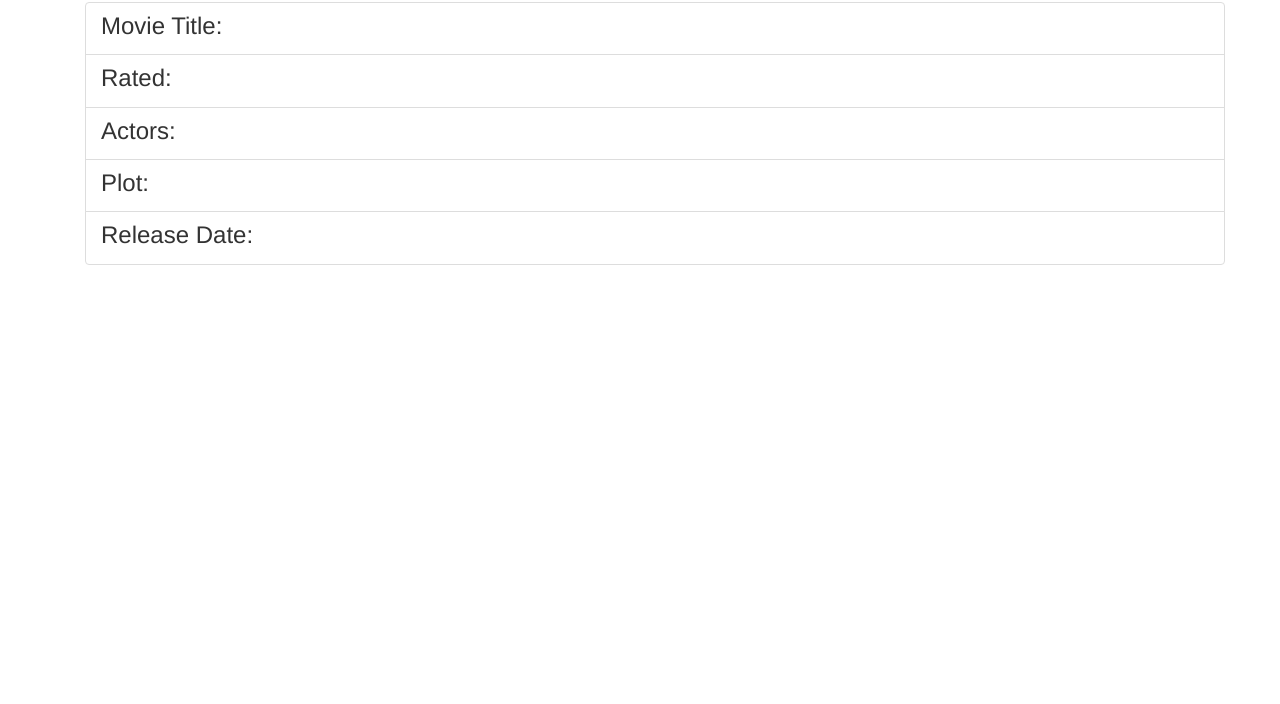
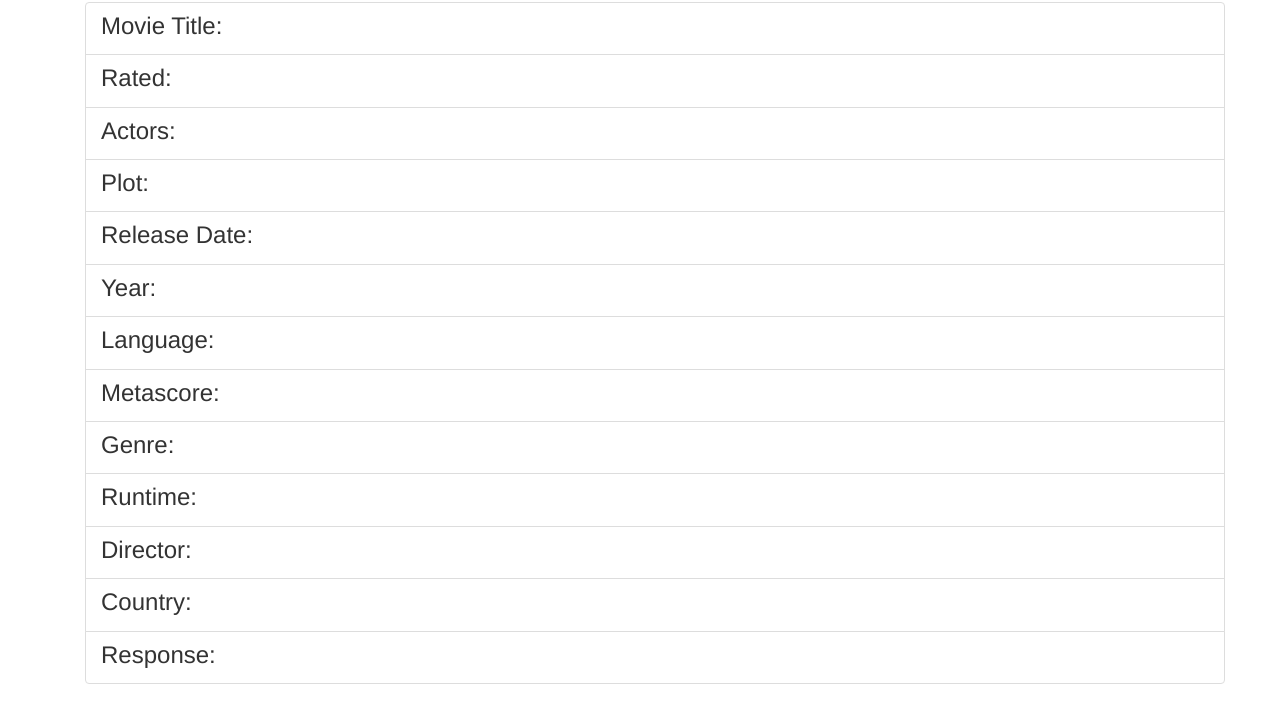
Before and after one commit to tymdean/lesson8_ajax, a plain HTML site: page index.html in a window 1280 px wide. Shown: the part 533-1237 px from the top of the page. Before the commit the page ends 818 px from the top, so only its background shows below. Drawn offline with nearby package versions, Linux system fonts and the light colour scheme.

Commit message:
Lesson 8 final commit

```diff
--- a/index.html
+++ b/index.html
@@ -1,8 +1,8 @@
 <html>
 <!- -
 Program Name:   Seminole Movie Connection
-Author:
-Date:
+Author: Tyler Dean
+Date: 04/12/17
 Filename:   index.html
 - ->
 
@@ -54,6 +54,45 @@ Filename:   index.html
             <p class="list-group-item-text lead text-primary" id="Released">  </p>
         </a>
 
+        <a href="#" class="list-group-item">
+            <h3 class="list-group-item-heading">Year:</h3>
+            <p class="list-group-item-text lead text-primary" id="Year">  </p>
+        </a>
+
+        <a href="#" class="list-group-item">
+            <h3 class="list-group-item-heading">Language:</h3>
+            <p class="list-group-item-text lead text-primary" id="Language">  </p>
+        </a>
+
+        <a href="#" class="list-group-item">
+            <h3 class="list-group-item-heading">Metascore:</h3>
+            <p class="list-group-item-text lead text-primary" id="Metascore">  </p>
+        </a>
+
+         <a href="#" class="list-group-item">
+            <h3 class="list-group-item-heading">Genre:</h3>
+            <p class="list-group-item-text lead text-primary" id="Genre">  </p>
+        </a>
+
+        <a href="#" class="list-group-item">
+            <h3 class="list-group-item-heading">Runtime:</h3>
+            <p class="list-group-item-text lead text-primary" id="Runtime">  </p>
+        </a>
+
+        <a href="#" class="list-group-item">
+            <h3 class="list-group-item-heading">Director:</h3>
+            <p class="list-group-item-text lead text-primary" id="Director">  </p>
+        </a>
+
+        <a href="#" class="list-group-item">
+            <h3 class="list-group-item-heading">Country:</h3>
+            <p class="list-group-item-text lead text-primary" id="Country">  </p>
+        </a>
+
+        <a href="#" class="list-group-item">
+            <h3 class="list-group-item-heading">Response:</h3>
+            <p class="list-group-item-text lead text-primary" id="Response">  </p>
+        </a>
     </div>
 </div>
     <script>
@@ -71,6 +110,14 @@ Filename:   index.html
                      $('#Actors').html(json.Actors);
                      $('#Plot').html(json.Plot);
                      $('#Released').html(json.Released);
+                     $('#Year').html(json.Year);
+                     $('#Language').html(json.Language);
+                     $('#Metascore').html(json.Metascore);
+                     $('#Genre').html(json.Genre);
+                     $('#Runtime').html(json.Runtime);
+                     $('#Director').html(json.Director);
+                     $('#Country').html(json.Country);
+                     $('#Response').html(json.Response);
                 })
                 .fail(function() {
                       alert("Posting failed.");
```
Also changed, not shown: 1 other file.
